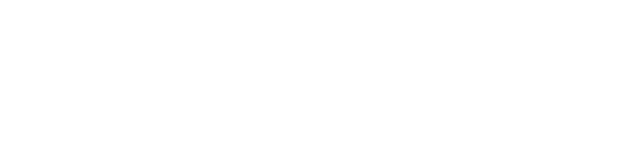
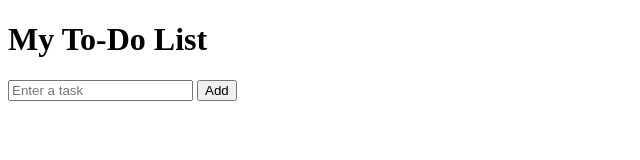
Before and after one commit to Rethikamohan/Java-script-, a plain HTML site: page Index.html in a window 1280 px wide. Shown: the whole page, without its empty margins (0-640 px from the left). Drawn offline with Linux system fonts and the light colour scheme.

Commit message:
Update Index.html

```diff
--- a/Index.html
+++ b/Index.html
@@ -3,3 +3,15 @@
 <head>
   <meta charset="UTF-8">
   <title>Simple To-Do List</title>
+  <style>
+    </style>
+</head>
+<body>
+  <div class="container">
+    <h1>My To-Do List</h1>
+    <input id="taskInput" type="text" placeholder="Enter a task">
+    <button onclick="addTask()">Add</button>
+    <ul id="taskList"></ul>
+  </div>
+
+  <script>
```
